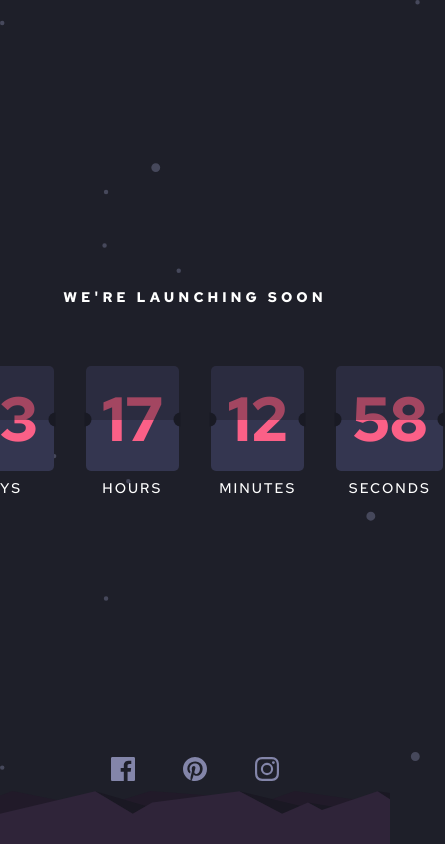
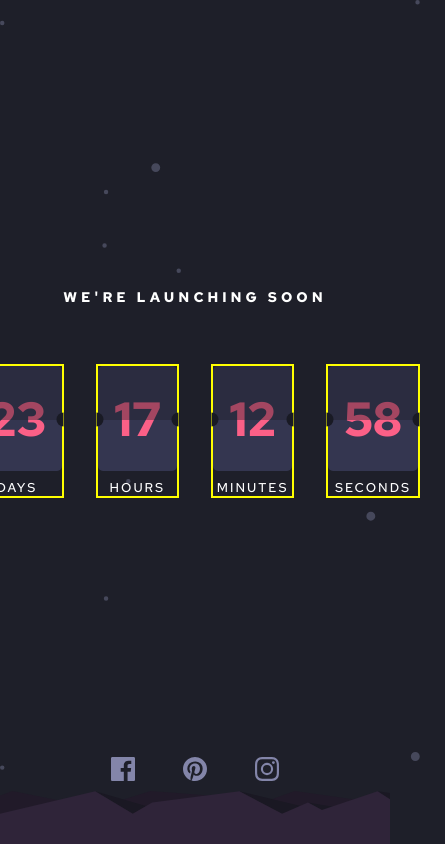
Before and after one commit to Amol-Shrivastava/Countdown_Clock_design, a plain HTML site: page index.html in a window 390 px wide. Shown: the whole page, 445 px wide, since content can reach past the window. Drawn offline with Linux system fonts and the light colour scheme.

Commit message:
changes made in css to remove horizontal scrollbar

```diff
--- a/styles/styles.scss
+++ b/styles/styles.scss
@@ -71,6 +71,10 @@ body {
         &:not(:last-child) {
           margin-right: var(--space);
         }
+        @media (max-width: 570px) {
+          flex: 0 0 calc(25% - (3 * var(--lg-space)));
+          border: 2px solid yellow;
+        }
 
         &::after,
         &::before {
@@ -94,7 +98,7 @@ body {
       }
       &__value {
         color: var(--primary-text_clr);
-        font-size: calc(1.3 * var(--lg-space));
+        font-size: 4rem;
         font-weight: 700;
         width: 100%;
         height: 105px;
@@ -102,6 +106,10 @@ body {
         @media (max-width: 700px) {
           padding: 1rem;
         }
+        @media (max-width: 560px) {
+          font-size: 3rem;
+        }
+
         border-radius: 5px;
         background: var(--dark-blue);
         @include flexLayout();
@@ -125,6 +133,9 @@ body {
         color: var(--white-clr);
         text-transform: uppercase;
         letter-spacing: 2px;
+        @media (max-width: 560px) {
+          font-size: 0.8rem;
+        }
       }
     }
   }
```
Also changed, not shown: styles/styles.css, 1 other file.
